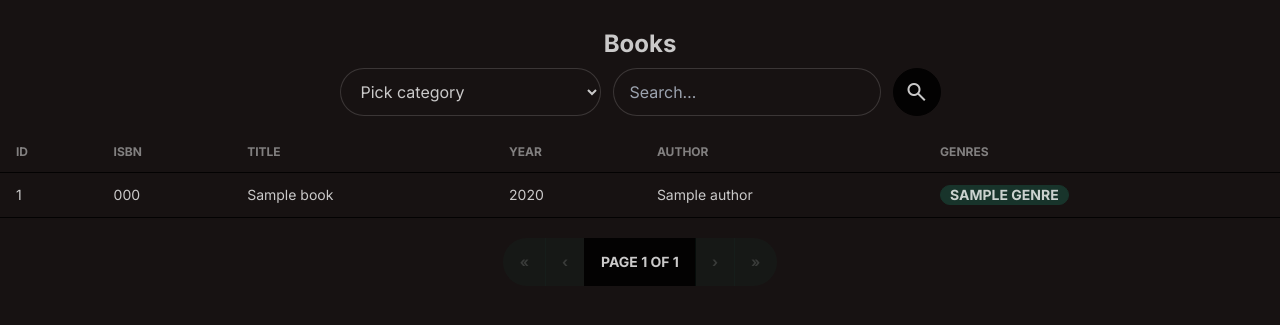
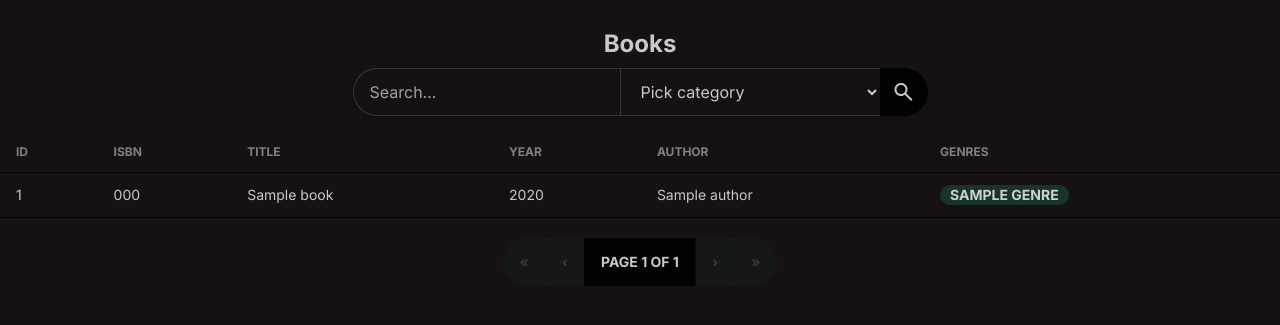
Before and after one commit to mlhmz/library_management, a Django app: page / in a window 1280 px wide. Shown: the part 64-389 px from the top of the page. Run offline with Django 4.2, Linux system fonts and the light colour scheme; tables that the repository leaves empty hold one stand-in row (values such as "Sample post"); style sheets or scripts are compiled from the project's sources.

Commit message:
Join search inputs in list

```diff
--- a/library/templates/book_list.html
+++ b/library/templates/book_list.html
@@ -9,9 +9,11 @@
         <div class="text-2xl my-2 font-bold">
             Books
         </div>
-        <div class="flex flex-row gap-3 items-center">
-            <!-- Search -->
-            <select class="input input-bordered" id="category">
+        <label for="search" class="hidden">Search</label>
+        <label for="category" class="hidden">Search</label>
+        <div class="join shadow-md">
+            <input type="text" placeholder="Search…" id="search" class="input input-bordered join-item"/>
+            <select class="input input-bordered join-item" id="category">
                 <option disabled selected value="none">Pick category</option>
                 <option value="id">ID</option>
                 <option value="isbn">ISBN</option>
@@ -20,8 +22,7 @@
                 <option value="author">Author</option>
                 <option value="genres">Genres (comma seperated)</option>
             </select>
-            <input type="text" placeholder="Search…" id="search" class="input input-bordered"/>
-            <button class="btn btn-square" onclick="search()">
+            <button class="btn btn-square join-item" onclick="search()" aria-label="Perform search">
                 <span class="material-symbols-outlined">search</span>
             </button>
         </div>
```
